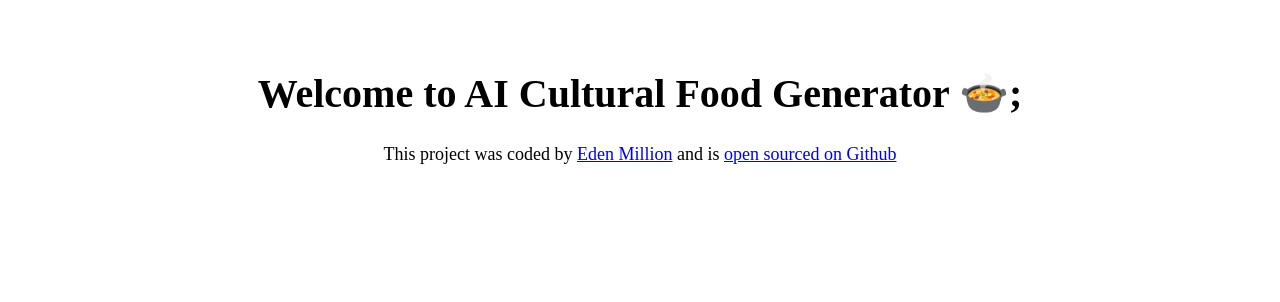
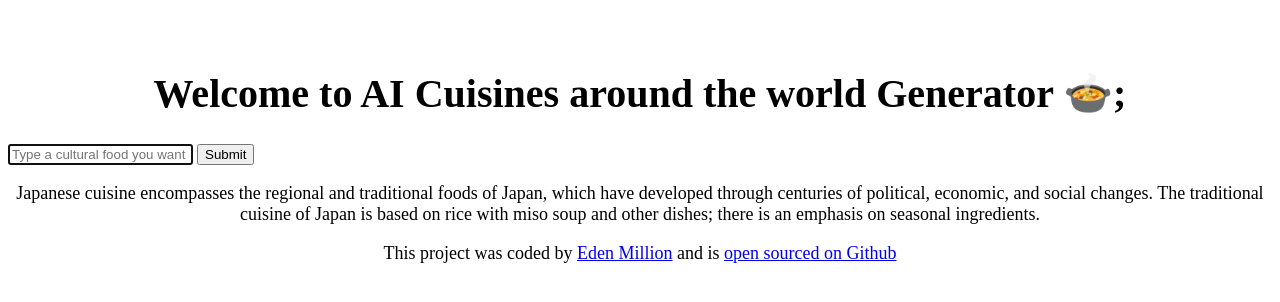
Before and after one commit to Eden-MB/cultural-food, a plain HTML site: page index.html in a window 1280 px wide. Drawn offline with Linux system fonts and the light colour scheme.

Commit message:
Update index.html

```diff
--- a/index.html
+++ b/index.html
@@ -9,13 +9,32 @@
 </head>
 
 <body>
-    <h1>
-        Welcome to AI Cultural Food Generator &#x1F372;;
-    </h1>
-    <p>This project was coded by <a href="https://github.com/Eden-MB" target="_blank
+    <header>
+        <h1>
+            Welcome to AI Cuisines around the world Generator &#x1F372;;
+        </h1>
+    </header>
+    <main>
+        <form>
+            <input type="text" autofocus required placeholder="Type a cultural food you want to know about...">
+            <input type="submit">
+        </form>
+        <div>
+            <p>
+                Japanese cuisine encompasses the regional and traditional foods of Japan, which have developed through
+                centuries of
+                political, economic, and social changes. The traditional cuisine of Japan is based on rice with miso
+                soup and other
+                dishes; there is an emphasis on seasonal ingredients.
+            </p>
+        </div>
+    </main>
+    <footer>
+        <p>This project was coded by <a href="https://github.com/Eden-MB" target="_blank
 
         ">Eden Million</a> and is <a href="https://github.com/Eden-MB/cultural-food/tree/main" target="_blank"> open
-            sourced on Github</a></p>
+                sourced on Github</a></p>
+    </footer>
     <script src="src/index.js"></script>
 </body>
 
```
